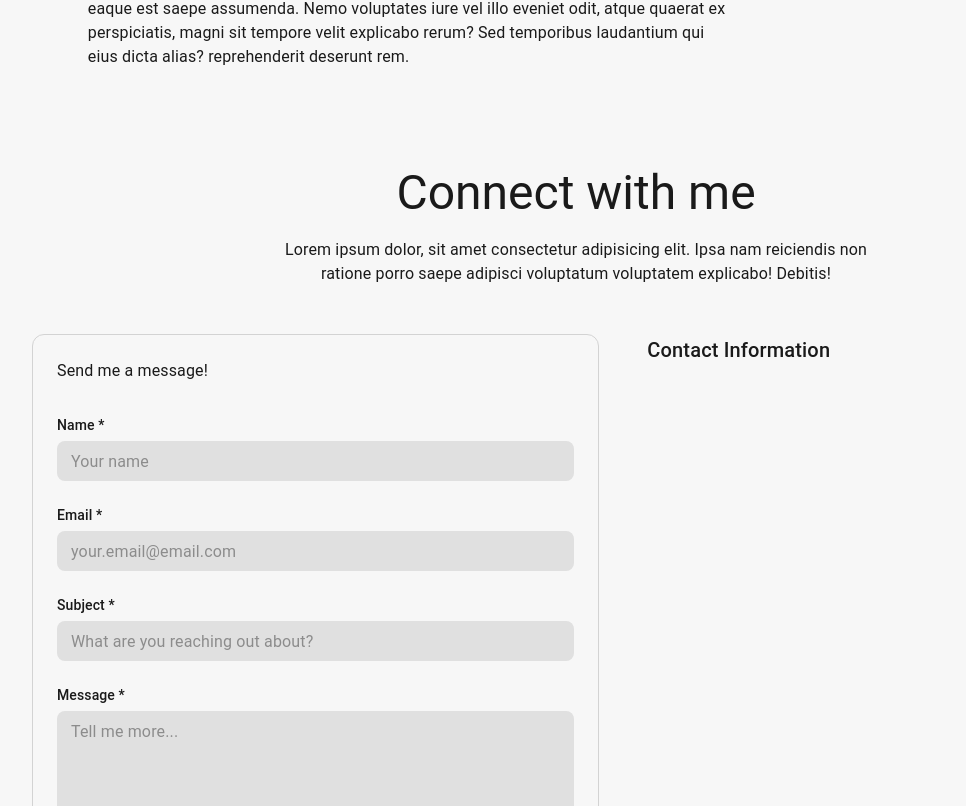
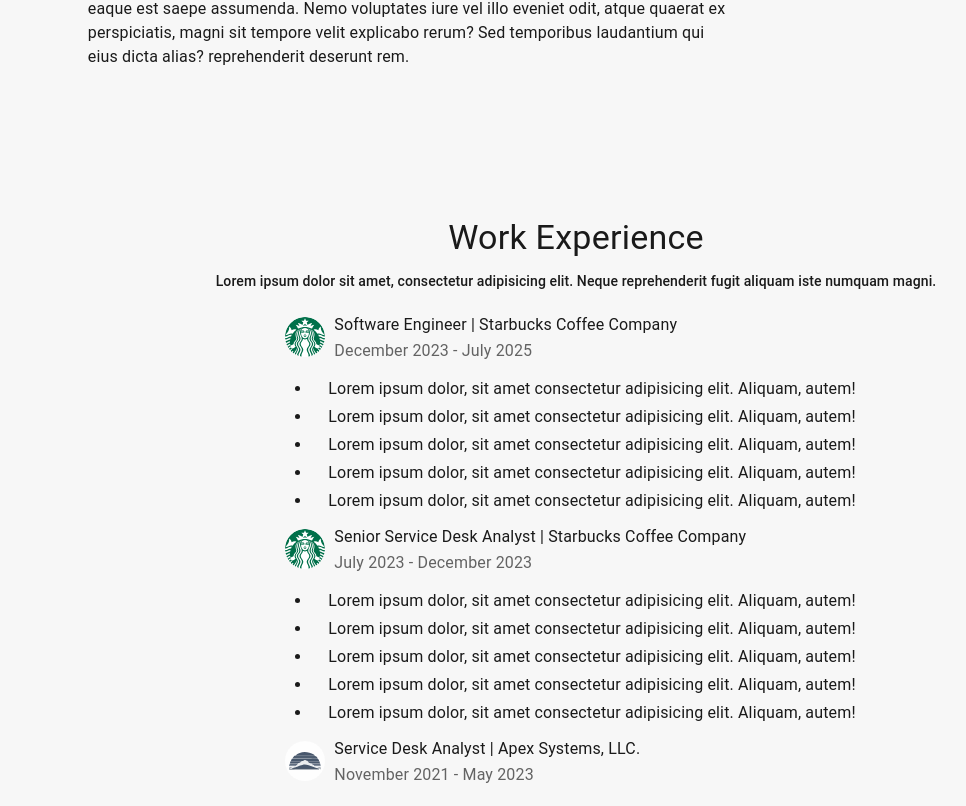
Before and after one commit to s-meenaghan7/homepage, a React (Vite) app: page / in a window 1280 px wide. Shown: the part 1094-1900 px from the top of the page, without its empty margins (64-1030 px from the left). Built offline with nearby package versions, Linux system fonts and the light colour scheme; some icons are missing.

Commit message:
feat: initial Experience section with placeholder text.

```diff
--- a/src/App.tsx
+++ b/src/App.tsx
@@ -1,6 +1,7 @@
 import Container from "@mui/material/Container"
 import { About } from "./features/about"
 import { Contact } from "./features/contact"
+import { Experience } from "./features/experience"
 import { Footer } from "./features/footer"
 import { Intro } from "./features/intro"
 import { NavBarContainer } from "./features/navigation"
@@ -12,6 +13,7 @@ export default function App() {
       <Container>
         <Intro />
         <About />
+        <Experience />
         <Contact />
       </Container>
       <Footer />
--- /dev/null
+++ b/src/features/experience/Experience.tsx
@@ -0,0 +1,48 @@
+import Grid from "@mui/material/Grid"
+import Typography from "@mui/material/Typography"
+import workExperience from "./experience.data"
+import { WorkExperience } from "./WorkExperience"
+
+export function Experience() {
+  return (
+    <Grid
+      container
+      id="experience"
+      component="section"
+      flexDirection="column"
+      sx={{
+        px: { xs: 2, sm: 4, md: 5 },
+        py: { xs: 4, sm: 6, md: 8 },
+      }}
+    >
+      <Grid sx={{ p: 2.5 }}>
+        <Typography
+          variant="h4"
+          gutterBottom
+          align="center"
+        >
+          Work Experience
+        </Typography>
+
+        <Typography
+          variant="subtitle2"
+          align="center"
+        >
+          Lorem ipsum dolor sit amet, consectetur adipisicing elit. Neque reprehenderit
+          fugit aliquam iste numquam magni.
+        </Typography>
+      </Grid>
+
+      <Grid justifyItems="center">
+        <Grid>
+          {workExperience.map((props, i) => (
+            <WorkExperience
+              key={i}
+              {...props}
+            />
+          ))}
+        </Grid>
+      </Grid>
+    </Grid>
+  )
+}
--- /dev/null
+++ b/src/features/experience/WorkExperience.tsx
@@ -0,0 +1,76 @@
+import type { AvatarProps } from "@mui/material/Avatar"
+import Avatar from "@mui/material/Avatar"
+import Box from "@mui/material/Box"
+import Grid from "@mui/material/Grid"
+import List from "@mui/material/List"
+import ListItem from "@mui/material/ListItem"
+import ListItemText from "@mui/material/ListItemText"
+import { useTheme } from "@mui/material/styles"
+import Typography from "@mui/material/Typography"
+import useMediaQuery from "@mui/material/useMediaQuery"
+
+export interface WorkExperienceProps {
+  title: string
+  dates: string
+  company: string
+  logoProps: AvatarProps
+  description: string[]
+}
+
+export function WorkExperience({
+  title,
+  dates,
+  company,
+  logoProps,
+  description,
+}: WorkExperienceProps) {
+  const theme = useTheme()
+  const isMediumScreen = useMediaQuery(theme.breakpoints.down("md"))
+
+  return (
+    <Grid>
+      <Grid display="flex">
+        <Box
+          width={50}
+          height={50}
+          display="flex"
+          sx={{ pt: 0.5, mr: 0.5 }}
+          justifyContent="center"
+        >
+          <Avatar {...logoProps} />
+        </Box>
+
+        <Grid>
+          {isMediumScreen ? (
+            <>
+              <Typography>{title}</Typography>
+              <Typography>{company}</Typography>
+            </>
+          ) : (
+            <Typography>
+              {title} | {company}
+            </Typography>
+          )}
+          <Typography
+            variant="subtitle1"
+            color="text.secondary"
+          >
+            {dates}
+          </Typography>
+        </Grid>
+      </Grid>
+      <Grid>
+        <List sx={{ listStyleType: "disc", pl: 4 }}>
+          {description.map((item, i) => (
+            <ListItem
+              key={i}
+              sx={{ display: "list-item", py: 0 }}
+            >
+              <ListItemText primary={item} />
+            </ListItem>
+          ))}
+        </List>
+      </Grid>
+    </Grid>
+  )
+}
--- /dev/null
+++ b/src/features/experience/experience.data.ts
@@ -0,0 +1,57 @@
+import type { WorkExperienceProps } from "./WorkExperience"
+
+const workExperience: WorkExperienceProps[] = [
+  {
+    title: "Software Engineer",
+    company: "Starbucks Coffee Company",
+    dates: "December 2023 - July 2025",
+    description: [
+      "Lorem ipsum dolor, sit amet consectetur adipisicing elit. Aliquam, autem!",
+      "Lorem ipsum dolor, sit amet consectetur adipisicing elit. Aliquam, autem!",
+      "Lorem ipsum dolor, sit amet consectetur adipisicing elit. Aliquam, autem!",
+      "Lorem ipsum dolor, sit amet consectetur adipisicing elit. Aliquam, autem!",
+      "Lorem ipsum dolor, sit amet consectetur adipisicing elit. Aliquam, autem!",
+    ],
+    logoProps: {
+      src: "/logos/starbucks.svg",
+      alt: "Starbucks Coffee Company",
+      title: "Starbucks Coffee Company",
+    },
+  },
+  {
+    title: "Senior Service Desk Analyst",
+    company: "Starbucks Coffee Company",
+    dates: "July 2023 - December 2023",
+    description: [
+      "Lorem ipsum dolor, sit amet consectetur adipisicing elit. Aliquam, autem!",
+      "Lorem ipsum dolor, sit amet consectetur adipisicing elit. Aliquam, autem!",
+      "Lorem ipsum dolor, sit amet consectetur adipisicing elit. Aliquam, autem!",
+      "Lorem ipsum dolor, sit amet consectetur adipisicing elit. Aliquam, autem!",
+      "Lorem ipsum dolor, sit amet consectetur adipisicing elit. Aliquam, autem!",
+    ],
+    logoProps: {
+      src: "/logos/starbucks.svg",
+      alt: "Starbucks Coffee Company",
+      title: "Starbucks Coffee Company",
+    },
+  },
+  {
+    title: "Service Desk Analyst",
+    company: "Apex Systems, LLC.",
+    dates: "November 2021 - May 2023",
+    description: [
+      "Lorem ipsum dolor, sit amet consectetur adipisicing elit. Aliquam, autem!",
+      "Lorem ipsum dolor, sit amet consectetur adipisicing elit. Aliquam, autem!",
+      "Lorem ipsum dolor, sit amet consectetur adipisicing elit. Aliquam, autem!",
+      "Lorem ipsum dolor, sit amet consectetur adipisicing elit. Aliquam, autem!",
+      "Lorem ipsum dolor, sit amet consectetur adipisicing elit. Aliquam, autem!",
+    ],
+    logoProps: {
+      src: "/logos/apexsystems.svg",
+      alt: "Apex Systems, LLC",
+      title: "Apex Systems, LLC",
+    },
+  },
+]
+
+export default workExperience
--- /dev/null
+++ b/src/features/experience/index.ts
@@ -0,0 +1,2 @@
+export * from "./Experience"
+export * from "./WorkExperience"
```
Also changed, not shown: public/logos/apexsystems.svg (added), public/logos/starbucks.svg (added).
